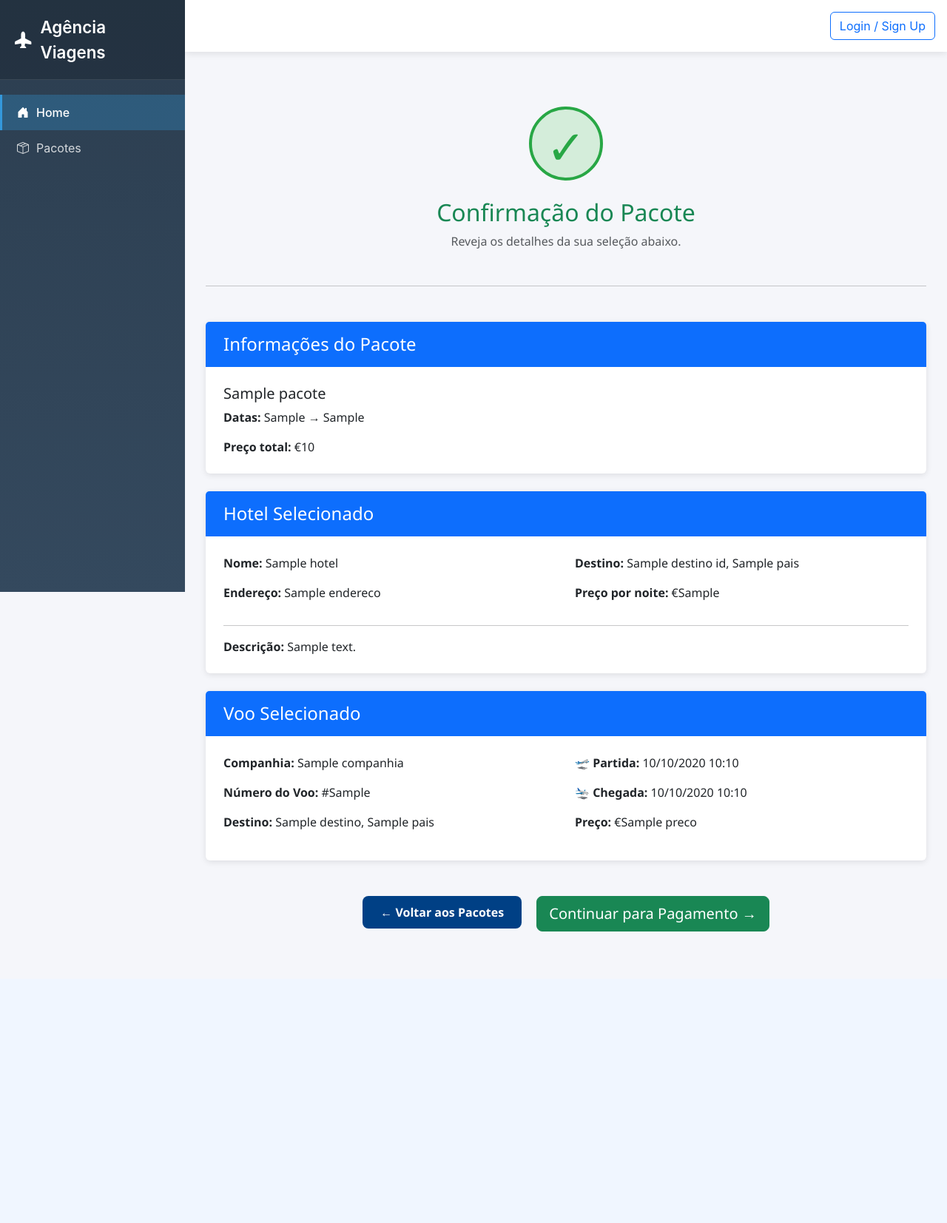
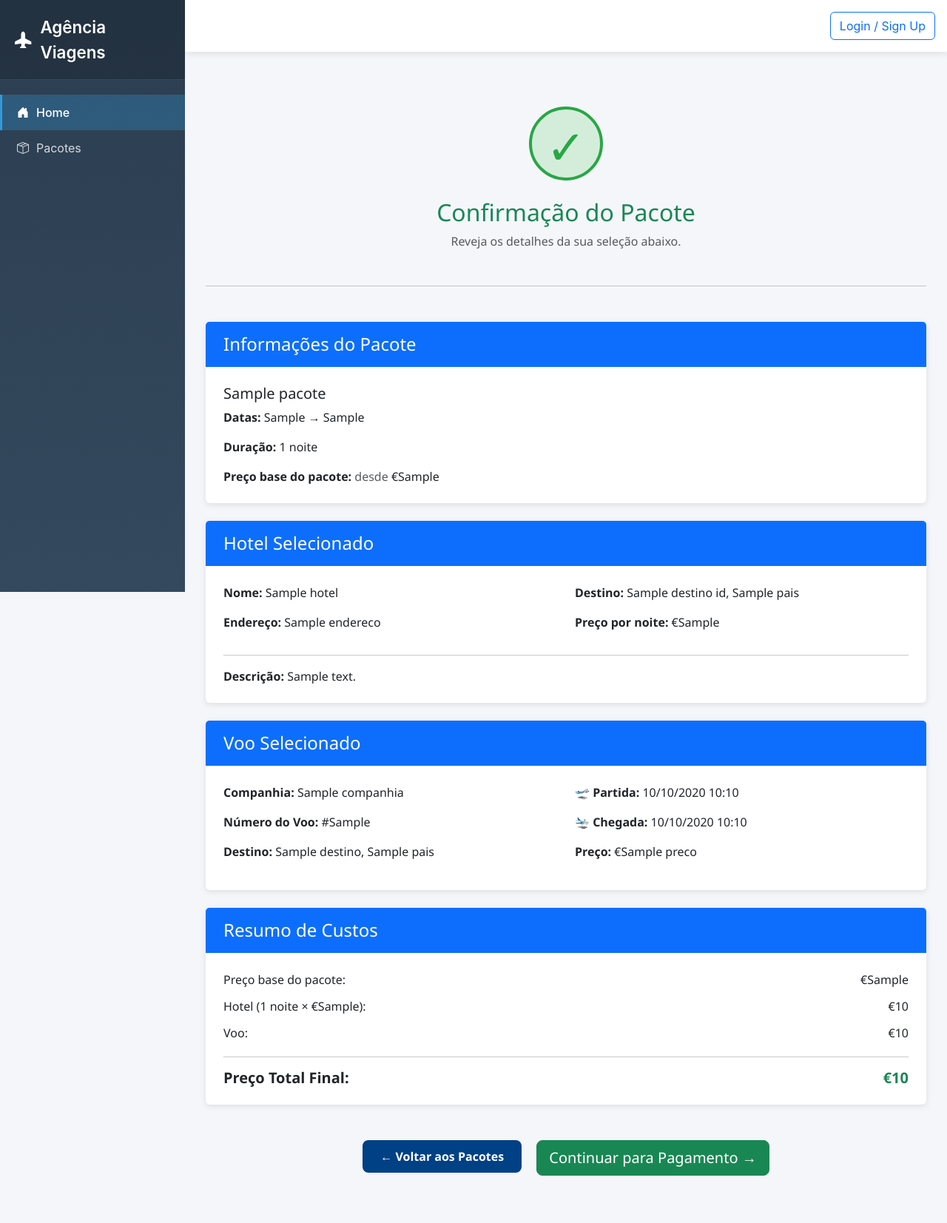
Before and after one commit to WildKoala23/Agencia_Viagens, a Django app: template pacotes/templates/confirmacao_pacote.html in a window 1280 px wide. Shown: the whole page at 74% size. Before the commit the page ends 1259 px from the top, so only its background shows below. Run offline with Django 3.2, Linux system fonts and the light colour scheme; the template is opened without the code that fills it: most values are stand-ins (such as "Sample title", 1, 10 or a date in 2020).

Commit message:
implemented logic for the total price of the reservation

```diff
--- a/pacotes/templates/confirmacao_pacote.html
+++ b/pacotes/templates/confirmacao_pacote.html
@@ -24,7 +24,8 @@
     <div class="card-body">
       <h5>{{ pacote.nome }}</h5>
       <p><strong>Datas:</strong> {{ pacote.data_inicio }} → {{ pacote.data_fim }}</p>
-      <p class="mb-0"><strong>Preço total:</strong> €{{ pacote.preco_total }}</p>
+      <p><strong>Duração:</strong> {{ num_noites }} noite{{ num_noites|pluralize }}</p>
+      <p class="mb-0"><strong>Preço base do pacote:</strong> <span class="text-muted">desde</span> €{{ preco_base_pacote }}</p>
     </div>
   </div>
 
@@ -67,6 +68,48 @@
           <p><strong>🛫 Partida:</strong> {{ voo.data_saida|date:"d/m/Y H:i" }}</p>
           <p><strong>🛬 Chegada:</strong> {{ voo.data_chegada|date:"d/m/Y H:i" }}</p>
           <p><strong>Preço:</strong> €{{ voo.preco }}</p>
+        </div>
+      </div>
+    </div>
+  </div>
+
+  <!-- Resumo de Custos -->
+  <div class="card mb-4 border-success">
+    <div class="card-header bg-primary text-white">
+      <h4 class="mb-0">Resumo de Custos</h4>
+    </div>
+    <div class="card-body">
+      <div class="row mb-2">
+        <div class="col-8">
+          <p class="mb-1">Preço base do pacote:</p>
+        </div>
+        <div class="col-4 text-end">
+          <p class="mb-1">€{{ preco_base_pacote }}</p>
+        </div>
+      </div>
+      <div class="row mb-2">
+        <div class="col-8">
+          <p class="mb-1">Hotel ({{ num_noites }} noite{{ num_noites|pluralize }} × €{{ hotel.preco_diario }}):</p>
+        </div>
+        <div class="col-4 text-end">
+          <p class="mb-1">€{{ preco_hotel_total }}</p>
+        </div>
+      </div>
+      <div class="row mb-3">
+        <div class="col-8">
+          <p class="mb-1">Voo:</p>
+        </div>
+        <div class="col-4 text-end">
+          <p class="mb-1">€{{ preco_voo_total }}</p>
+        </div>
+      </div>
+      <hr>
+      <div class="row">
+        <div class="col-8">
+          <h5 class="mb-0"><strong>Preço Total Final:</strong></h5>
+        </div>
+        <div class="col-4 text-end">
+          <h5 class="mb-0 text-success"><strong>€{{ preco_total_final }}</strong></h5>
         </div>
       </div>
     </div>
```
Also changed, not shown: pacotes/views.py (+16 -0 lines).
